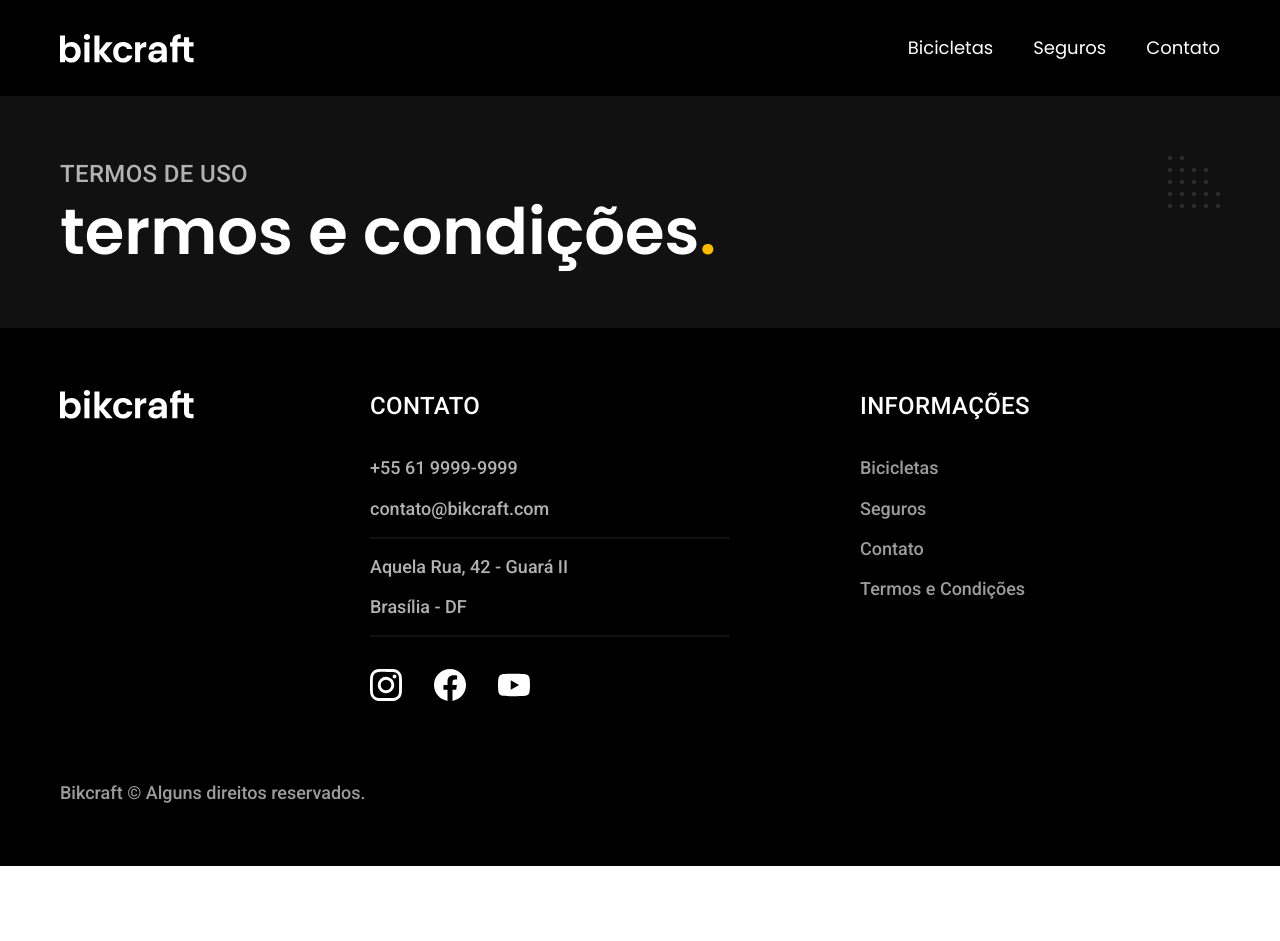
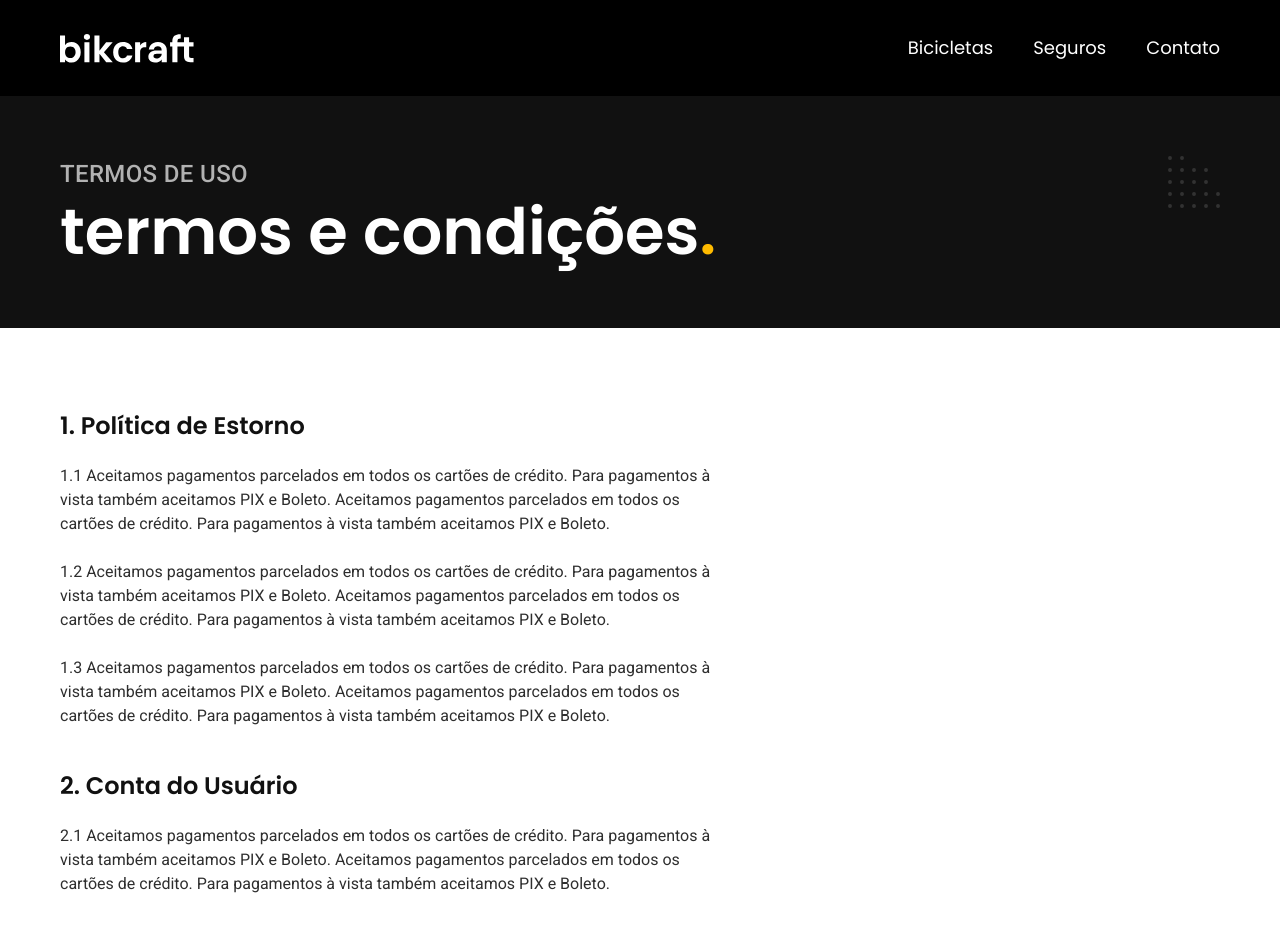
Before and after one commit to fabiof2x/bikcraft-nextjs, a Next.js app: page /termos in a window 1280 px wide. Shown: the top 941 px of the page. Before the commit the page ends 866 px from the top, so only its background shows below. Built offline with nearby package versions, Linux system fonts and the light colour scheme.

Commit message:
feat: terms and conditions page

```diff
--- a/src/pages/termos.tsx
+++ b/src/pages/termos.tsx
@@ -20,6 +20,17 @@ export default function Terms() {
           subtitle="Termos de uso"
           title="termos e condições"
         />
+
+        <div className={styles.termsContainer}>
+          <h2>1. Política de Estorno</h2>
+          <p>1.1 Aceitamos pagamentos parcelados em todos os cartões de crédito. Para pagamentos à vista também aceitamos PIX e Boleto. Aceitamos pagamentos parcelados em todos os cartões de crédito. Para pagamentos à vista também aceitamos PIX e Boleto.</p>
+          <p>1.2 Aceitamos pagamentos parcelados em todos os cartões de crédito. Para pagamentos à vista também aceitamos PIX e Boleto. Aceitamos pagamentos parcelados em todos os cartões de crédito. Para pagamentos à vista também aceitamos PIX e Boleto.</p>
+          <p>1.3 Aceitamos pagamentos parcelados em todos os cartões de crédito. Para pagamentos à vista também aceitamos PIX e Boleto. Aceitamos pagamentos parcelados em todos os cartões de crédito. Para pagamentos à vista também aceitamos PIX e Boleto.</p>
+          <h2>2. Conta do Usuário</h2>
+          <p>2.1 Aceitamos pagamentos parcelados em todos os cartões de crédito. Para pagamentos à vista também aceitamos PIX e Boleto. Aceitamos pagamentos parcelados em todos os cartões de crédito. Para pagamentos à vista também aceitamos PIX e Boleto.</p>
+          <h2>3. Seguro Bikcraft</h2>
+          <p>3.1 Aceitamos pagamentos parcelados em todos os cartões de crédito. Para pagamentos à vista também aceitamos PIX e Boleto. Aceitamos pagamentos parcelados em todos os cartões de crédito. Para pagamentos à vista também aceitamos PIX e Boleto.</p>
+        </div>
       </main>
 
       <Footer />
--- a/src/styles/Terms.module.scss
+++ b/src/styles/Terms.module.scss
@@ -0,0 +1,27 @@
+@import "variables-and-mixins";
+
+.termsContainer {
+  @include font-2-s;
+  color: $color-10;
+  @include container;
+
+  padding-top: 80px;
+  padding-bottom: 80px;
+
+  h2 {
+    @include font-1-l;
+    color: $color-11;
+
+    font-weight: 600;
+    margin-bottom: 20px;
+  }
+
+  p + h2 {
+    margin-top: 40px;
+  }
+
+  p {
+    max-width: 75ch;
+    margin-bottom: 24px;
+  }
+}
```
